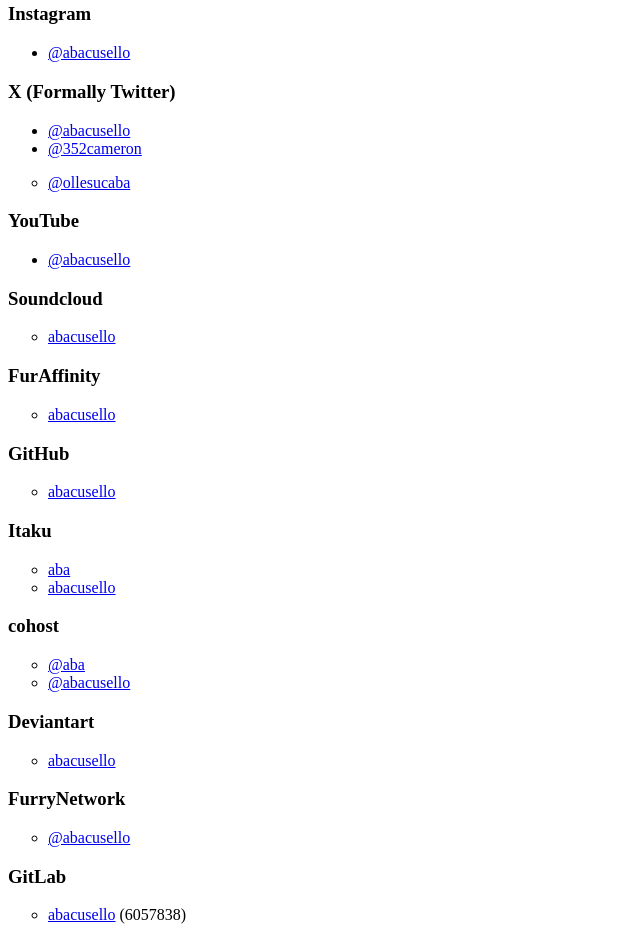
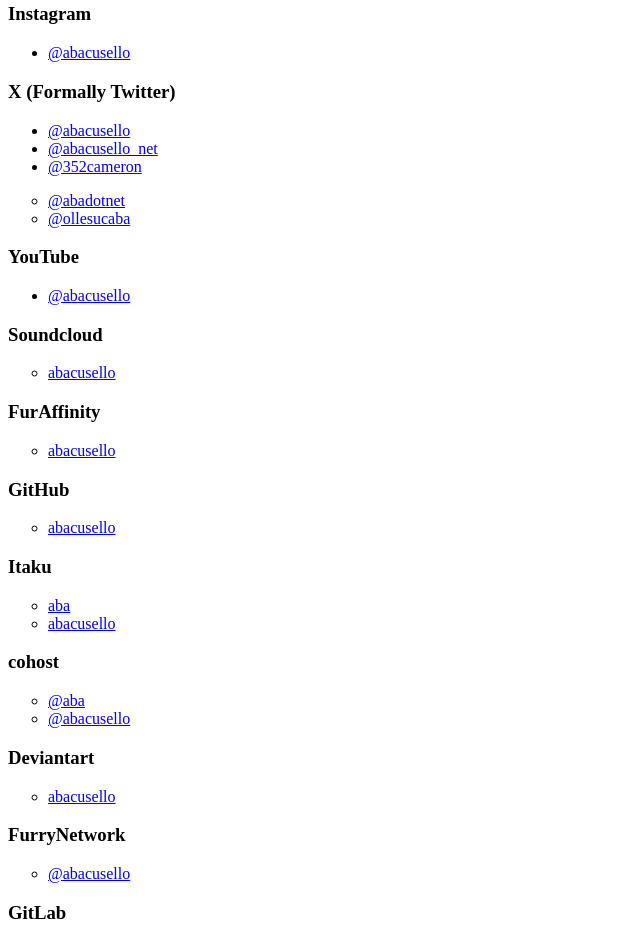
Before and after one commit to abacusello/abacusello.github.io, a plain HTML site: page contact.html in a window 1280 px wide. Shown: the part 888-1825 px from the top of the page, without its empty margins (0-640 px from the left). Drawn offline with Linux system fonts and the light colour scheme.

Commit message:
Update contact.html

```diff
--- a/contact.html
+++ b/contact.html
@@ -70,9 +70,11 @@
 <h3>X (Formally Twitter)</h3>
 <ul style="list-style-type:disc">
     <li> <a href="https://twitter.com/abacusello">@abacusello</a></li>
+    <li> <a href="https://twitter.com/abacusello_net">@abacusello_net</a></li>
     <li> <a href="https://twitter.com/352cameron">@352cameron</a></li>
 </ul>
 <ul style="list-style-type:circle">
+    <li> <a href="https://twitter.com/abadotnet">@abadotnet</a></li>
     <li> <a href="https://twitter.com/ollesucaba">@ollesucaba</a></li>
 </ul>
 
```
